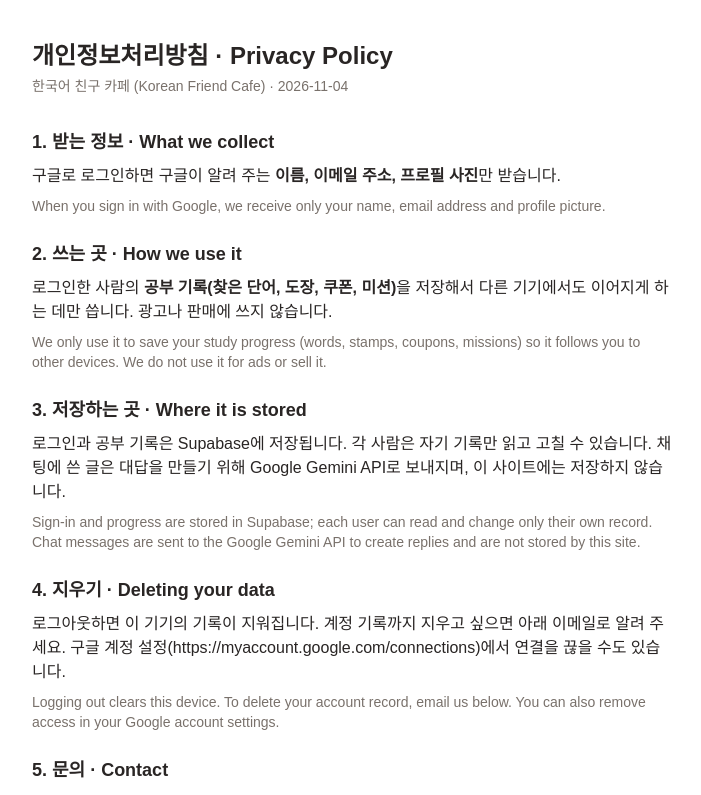
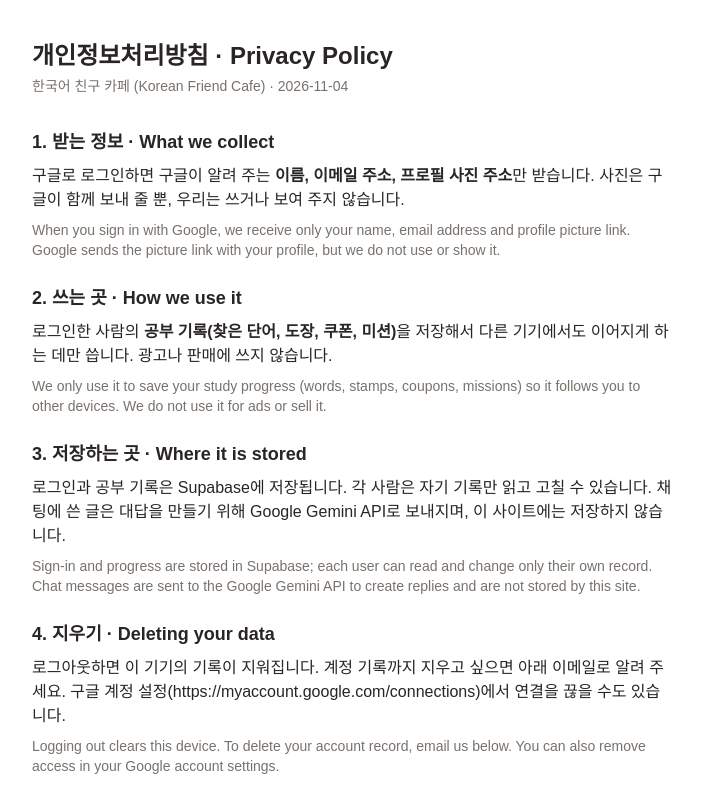
Before and after one commit to jhwksh/korean-friend-cafe, a Next.js app: page /privacy in a window 1280 px wide. Shown: the top 795 px of the page, without its empty margins (288-989 px from the left). Built offline with nearby package versions, Linux system fonts and the light colour scheme.

Commit message:
개인정보처리방침에 프로필 사진은 쓰지 않는다고 밝힘
Co-Authored-By: Claude Opus 5.5 <noreply@anthropic.com>

```diff
--- a/app/privacy/page.tsx
+++ b/app/privacy/page.tsx
@@ -15,9 +15,9 @@ export default function PrivacyPage() {
 
       <section className="mt-8 space-y-2">
         <h2 className="text-lg font-bold">1. 받는 정보 · What we collect</h2>
-        <p>구글로 로그인하면 구글이 알려 주는 <b>이름, 이메일 주소, 프로필 사진</b>만 받습니다.</p>
+        <p>구글로 로그인하면 구글이 알려 주는 <b>이름, 이메일 주소, 프로필 사진 주소</b>만 받습니다. 사진은 구글이 함께 보내 줄 뿐, 우리는 쓰거나 보여 주지 않습니다.</p>
         <p className="text-sm text-stone-500">
-          When you sign in with Google, we receive only your name, email address and profile picture.
+          When you sign in with Google, we receive only your name, email address and profile picture link. Google sends the picture link with your profile, but we do not use or show it.
         </p>
       </section>
 
```
Also changed, not shown: 1 other file (tests, documents, lock files or other folders).
